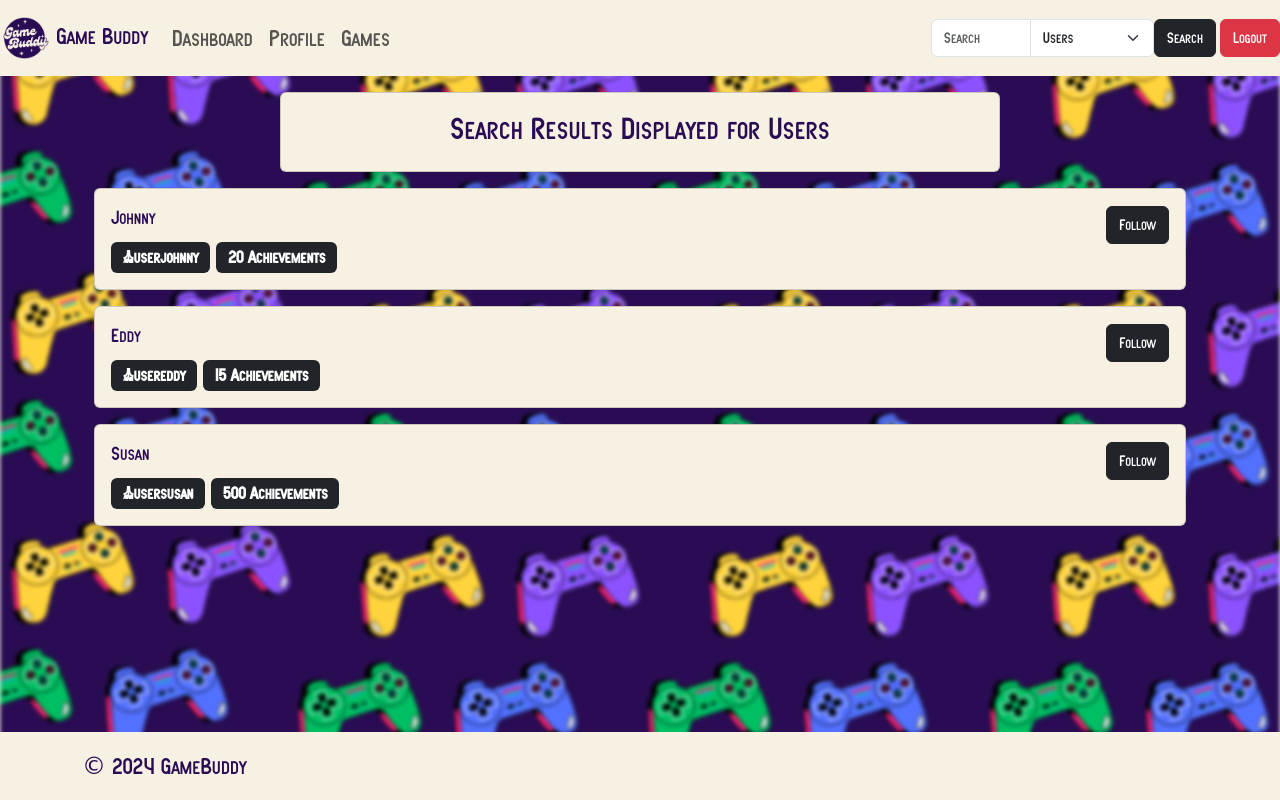
After one commit to cgg3a/database-project-4560-5560, a Flask app: page /search in a window 1280 px wide. The commit adds this page. Run offline with Flask 3, Linux system fonts and the light colour scheme; a user stored in the database is signed in; data comes from the database, SQL or seed files in the repository; parts of the project's set-up code (start-up, migrations or seed data) failed here and were passed over; some libraries are stand-ins or nearby versions.

Commit message:
search stub as of now

```diff
--- a/app/routes.py
+++ b/app/routes.py
@@ -41,7 +41,7 @@ def profile():
 @app.route('/dashboard')
 @login_required
 def dashboard():
-    return render_template('dashboard.html')
+    return render_template('dashboard.html', show_navbar=True)
 
 @app.route('/settings')
 @login_required
@@ -56,7 +56,7 @@ def games():
 @app.route('/search')
 @login_required
 def search():
-    return render_template('search.html')
+    return render_template('searchresults.html', show_navbar=True)
 
 @app.route('/registration')
 def registration():
--- a/app/templates/base.html
+++ b/app/templates/base.html
@@ -36,8 +36,20 @@
             </ul>
             <!-- Search Form -->
             <form class="d-flex ms-auto p-1" action="{{ url_for('search') }}" method="GET">
-                <input class="form-control mr-sm-2" type="search" placeholder="Search" aria-label="Search" name="query">
-                <button class="btn btn-outline-dark my-2 my-sm-0" type="submit">Search</button>
+                <div class="input-group">
+                    <!-- Search input -->
+                    <input class="form-control" type="search" placeholder="Search" aria-label="Search" name="query">
+
+                    <!-- Dropdown menu -->
+                    <select class="form-select mr-2" name="search_type" aria-label="Search type">
+                      <option value="friends" selected>Users</option>
+                      <option value="games">Games</option>
+                    </select>
+                </div>
+                <button class="btn btn-dark my-2 my-sm-0" type="submit">Search</button>
+            </form>
+            <form action="{{ url_for('logout') }}">
+                <button type="submit" class="btn btn-danger">Logout</button>
             </form>
         </div>
     </nav>
--- /dev/null
+++ b/app/templates/searchresults.html
@@ -0,0 +1,73 @@
+{% extends "base.html" %}
+
+{% block title %}Search Results{% endblock %}
+
+{% block content %}
+<div class="container">
+
+  <div class="row justify-content-center mt-3">
+    <div class="col-md-8">
+      <div class="card bg-beige text-purple mb-3">
+        <div class="card-body text-center">
+                <h4 class="h2">Search Results Displayed for Users</h4>
+        </div>
+      </div>
+    </div>
+  </div>
+
+
+    <div class="card bg-beige text-purple mb-3">
+      <div class="card-body">
+        <div class="d-flex flex-column flex-lg-row">
+          <div class="row flex-fill">
+            <div class="col-sm-5">
+              <h4 class="h5">Johnny</h4>
+              <span class="badge bg-dark">@userjohnny</span> <span class="badge bg-dark">20 Achievements</span>
+            </div>
+            <div class="col-sm-4 py-2">
+            </div>
+            <div class="col-sm-3 text-lg-end">
+              <a href="#" class="btn btn-dark stretched-link">Follow</a>
+            </div>
+          </div>
+        </div>
+      </div>
+    </div>
+
+    <div class="card bg-beige text-purple mb-3">
+      <div class="card-body">
+        <div class="d-flex flex-column flex-lg-row">
+          <div class="row flex-fill">
+            <div class="col-sm-5">
+              <h4 class="h5">Eddy</h4>
+              <span class="badge bg-dark">@usereddy</span> <span class="badge bg-dark">15 Achievements</span>
+            </div>
+            <div class="col-sm-4 py-2">
+            </div>
+            <div class="col-sm-3 text-lg-end">
+              <a href="#" class="btn btn-dark stretched-link">Follow</a>
+            </div>
+          </div>
+        </div>
+      </div>
+    </div>
+
+    <div class="card bg-beige text-purple mb-3">
+      <div class="card-body">
+        <div class="d-flex flex-column flex-lg-row">
+          <div class="row flex-fill">
+            <div class="col-sm-5">
+              <h4 class="h5">Susan</h4>
+              <span class="badge bg-dark">@usersusan</span> <span class="badge bg-dark">500 Achievements</span>
+            </div>
+            <div class="col-sm-4 py-2">
+            </div>
+            <div class="col-sm-3 text-lg-end">
+              <a href="#" class="btn btn-dark stretched-link">Follow</a>
+            </div>
+          </div>
+        </div>
+      </div>
+    </div>
+  </div>
+{% endblock %}
```
